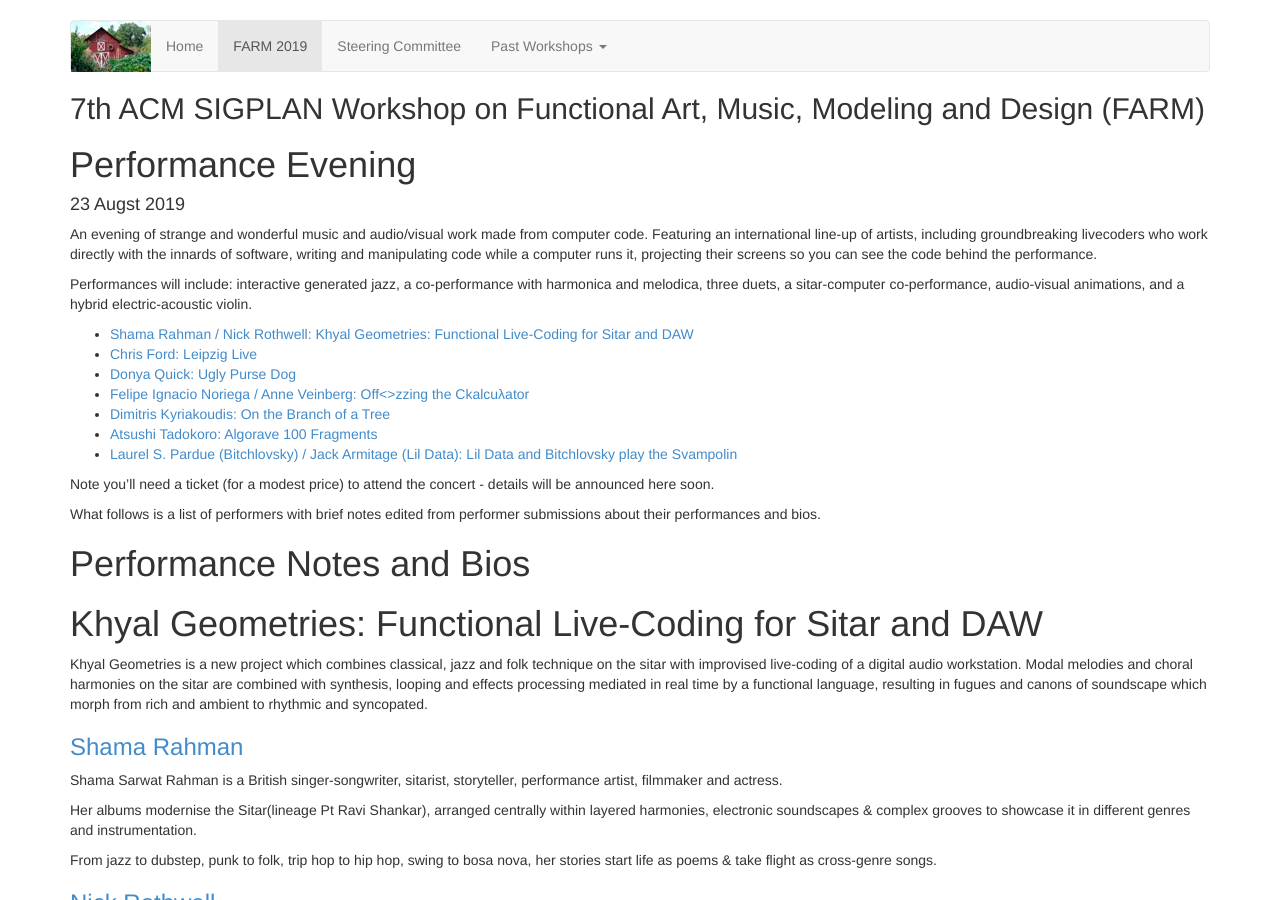
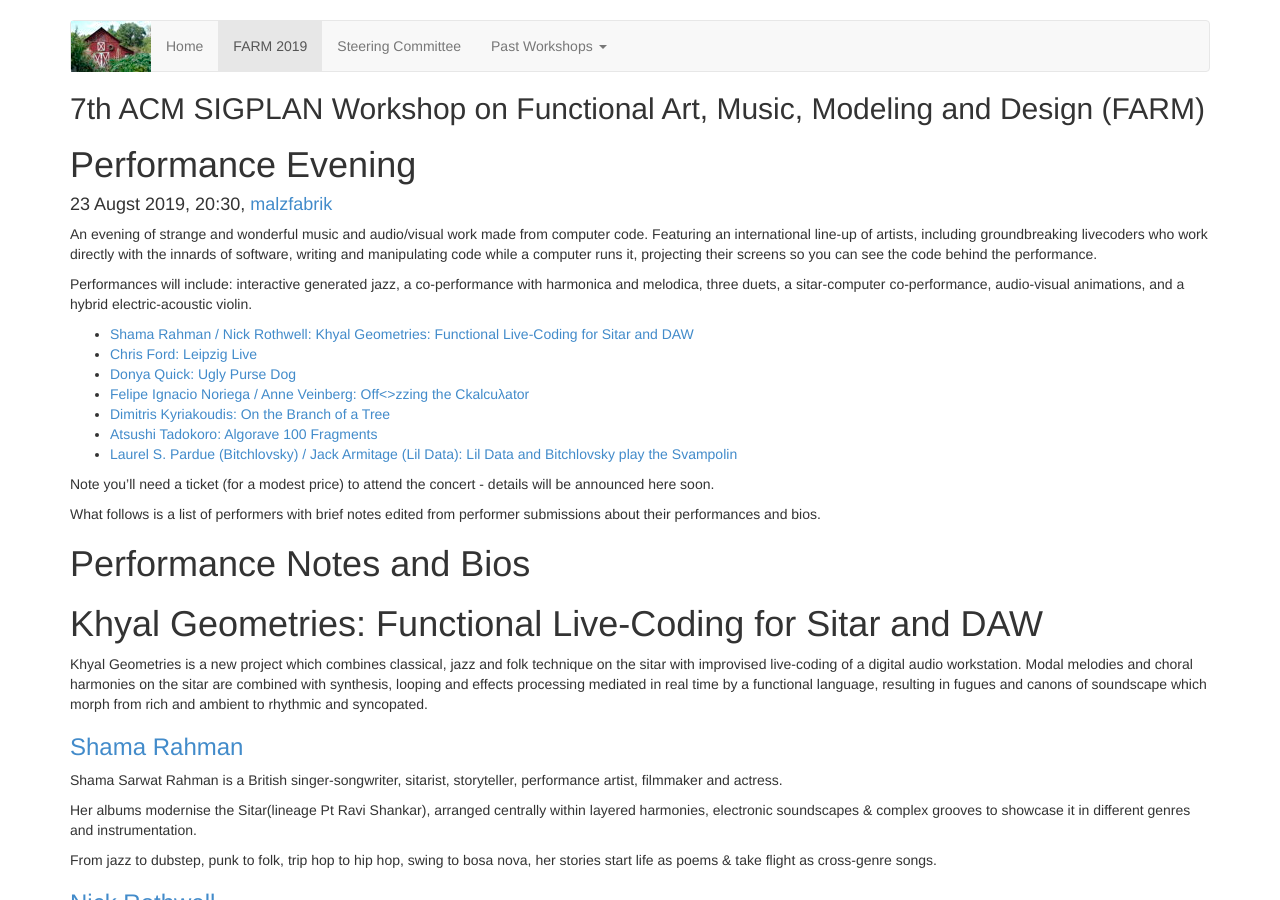
Before and after one commit to functional-art/functional-art.github.com, a Jekyll site: the page built from 2019/performance.md, in a window 1280 px wide and 900 px high. Built offline with Jekyll 4.4.1, drawn with Linux system fonts in a browser that asks for light colours; nearby versions of some CDN libraries.

Commit message:
malzfabrik

```diff
--- a/2019/performance.md
+++ b/2019/performance.md
@@ -8,7 +8,7 @@ active: farm2019
 
 # Performance Evening
 
-#### 23 Augst 2019
+#### 23 Augst 2019, 20:30, [malzfabrik](http://www.malzfabrik.de/)
 
 An evening of strange and wonderful music and audio/visual work made
 from computer code. Featuring an international line-up of artists,
```
